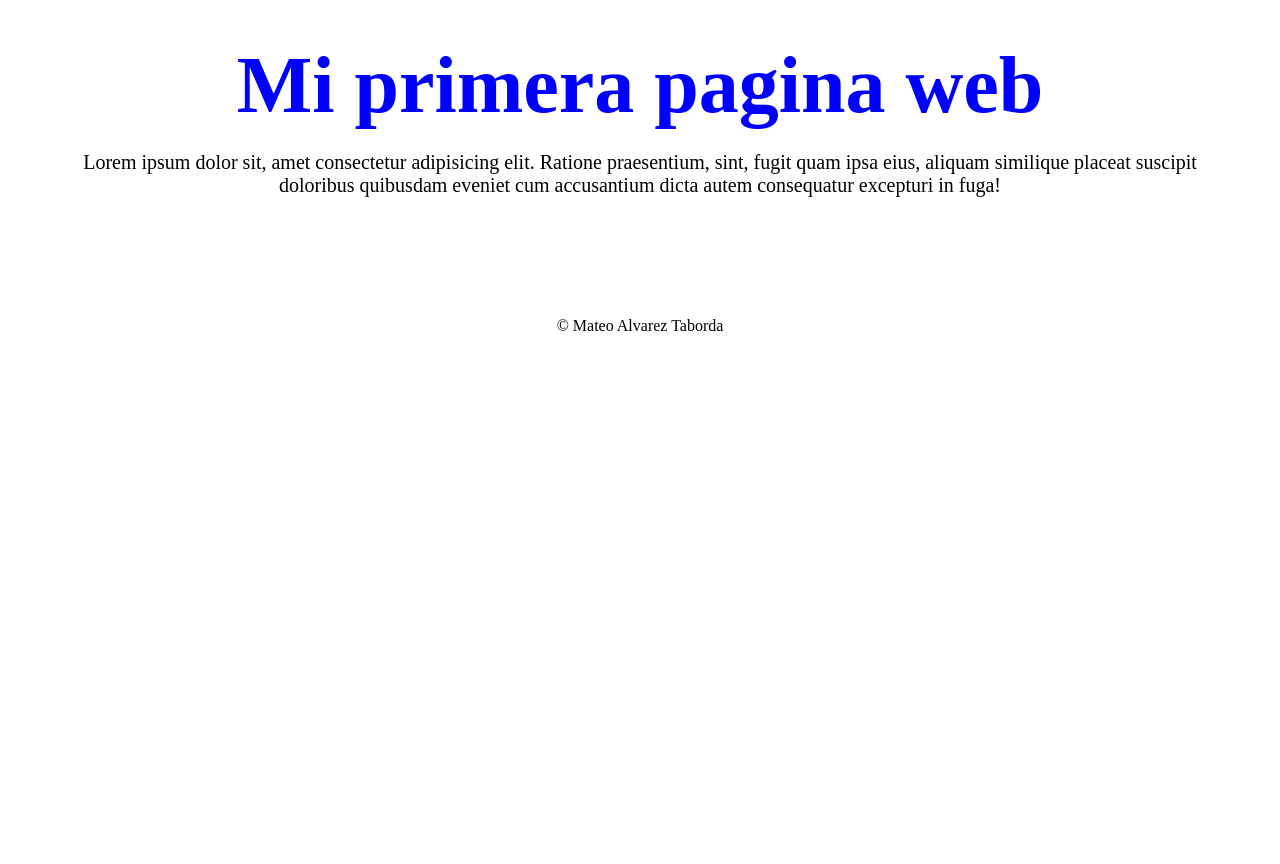
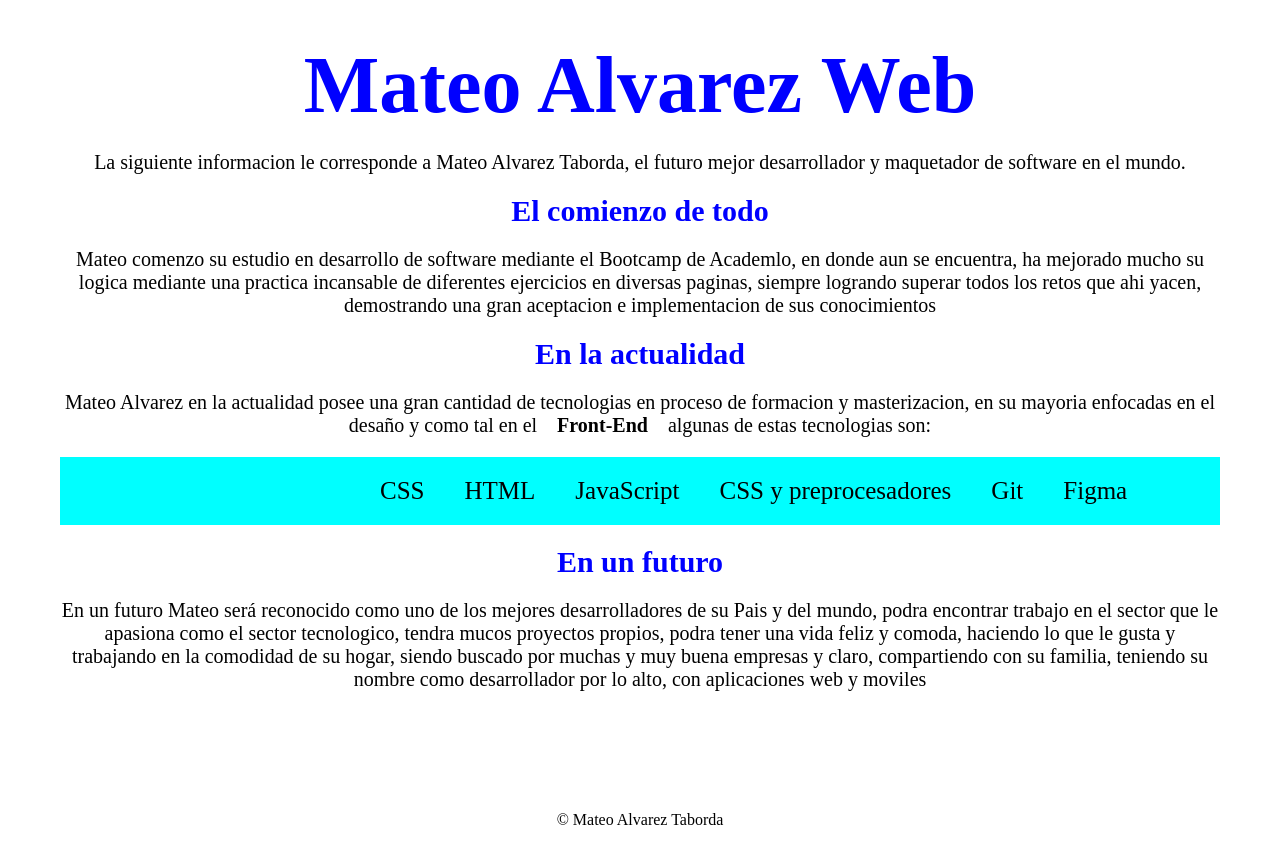
Before and after one commit to mateo-alvarezt21/academlo-repo, a plain HTML site: page index.html in a window 1280 px wide. Before the commit the page ends 800 px from the top, so only its background shows below. Drawn offline with Linux system fonts and the light colour scheme.

Commit message:
Se agrega informacion y actualiza

```diff
--- a/index.html
+++ b/index.html
@@ -7,14 +7,37 @@
     <meta name="viewport" content="width=device-width, initial-scale=1.0">
     <title>MateoWeb</title>
     <link rel="shortcut icon" href="favicon.ico">
-    <link rel = "stylesheet" href="style.css"/>
+    <link rel="stylesheet" href="style.css" />
 </head>
 
 <body>
-    <h1 id="tituloPrincipal"> Mi primera pagina web</h1>
-    <p id="parrafoInicial"> Lorem ipsum dolor sit, amet consectetur adipisicing elit. Ratione praesentium, sint, fugit quam ipsa eius,
-        aliquam similique placeat suscipit doloribus quibusdam eveniet cum accusantium dicta autem consequatur excepturi
-        in fuga!</p>
+    <h1 id="tituloPrincipal"> Mateo Alvarez Web</h1>
+    <p class="parrafoInicial"> La siguiente informacion le corresponde a Mateo Alvarez Taborda, el futuro mejor
+        desarrollador y maquetador de software en el mundo.</p>
+    <h2 class="tituloSec">El comienzo de todo</h2>
+    <p class="parrafoInicial"> Mateo comenzo su estudio en desarrollo de software mediante el Bootcamp de Academlo, en
+        donde aun se encuentra,
+        ha mejorado mucho su logica mediante una practica incansable de diferentes ejercicios en diversas paginas,
+        siempre logrando superar todos los retos que ahi yacen, demostrando una gran aceptacion e implementacion de sus
+        conocimientos</p>
+    <h2 class="tituloSec">En la actualidad</h2>
+    <p class="parrafoInicial">Mateo Alvarez en la actualidad posee una gran cantidad de tecnologias en proceso de
+        formacion y masterizacion, en su mayoria enfocadas en el desaño y como tal en
+        el<strong>Front-End</strong>algunas de estas tecnologias son:</p>
+    <ul id="lista">
+        <li>CSS</li>
+        <li>HTML</li>
+        <li>JavaScript</li>
+        <li>CSS y preprocesadores</li>
+        <li>Git</li>
+        <li>Figma</li>
+    </ul>
+    <h2 class="tituloSec"> En un futuro</h2>
+    <p class="parrafoInicial"> En un futuro Mateo será reconocido como uno de los mejores desarrolladores de su Pais y
+        del mundo, podra encontrar trabajo en el sector que le apasiona como el sector tecnologico, tendra mucos
+        proyectos propios, podra tener una vida feliz y comoda, haciendo lo que le gusta y trabajando en la comodidad de
+        su hogar, siendo buscado por muchas y muy buena empresas y claro, compartiendo con su familia, teniendo su
+        nombre como desarrollador por lo alto, con aplicaciones web y moviles</p>
     <footer id="footer">
         &copy; Mateo Alvarez Taborda
     </footer>
--- a/style.css
+++ b/style.css
@@ -9,7 +9,13 @@
     font-size: 80px;
 }
 
-#parrafoInicial {
+.tituloSec{
+    text-align: center;
+    color: blue;
+    font-size: 30px;
+}
+
+.parrafoInicial {
     text-align: center;
     font-size: 20px;
 
@@ -19,3 +25,16 @@
     text-align: center;
     padding-top: 100px;
 }
+
+#lista{
+    background-color: aqua;
+    text-align: center;
+    display: flex;
+    list-style: none;
+    font-size: 25px;
+    padding-left: 25%;
+}
+
+#lista ul li{
+    border-right: 10px solid rgb(0, 0, 0);
+}
```
